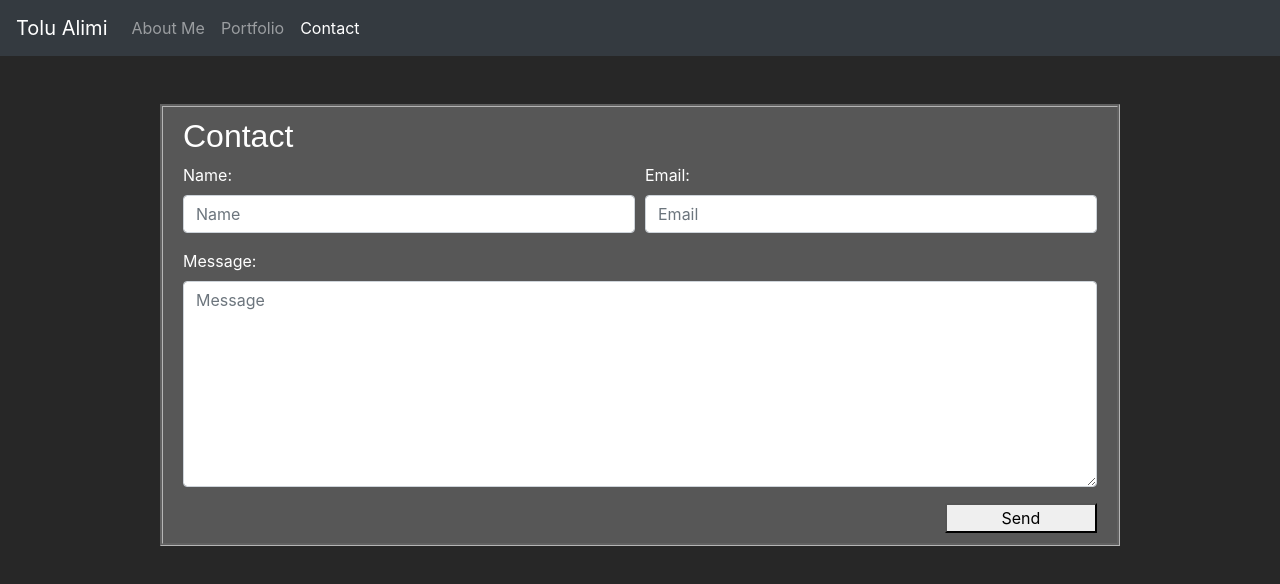
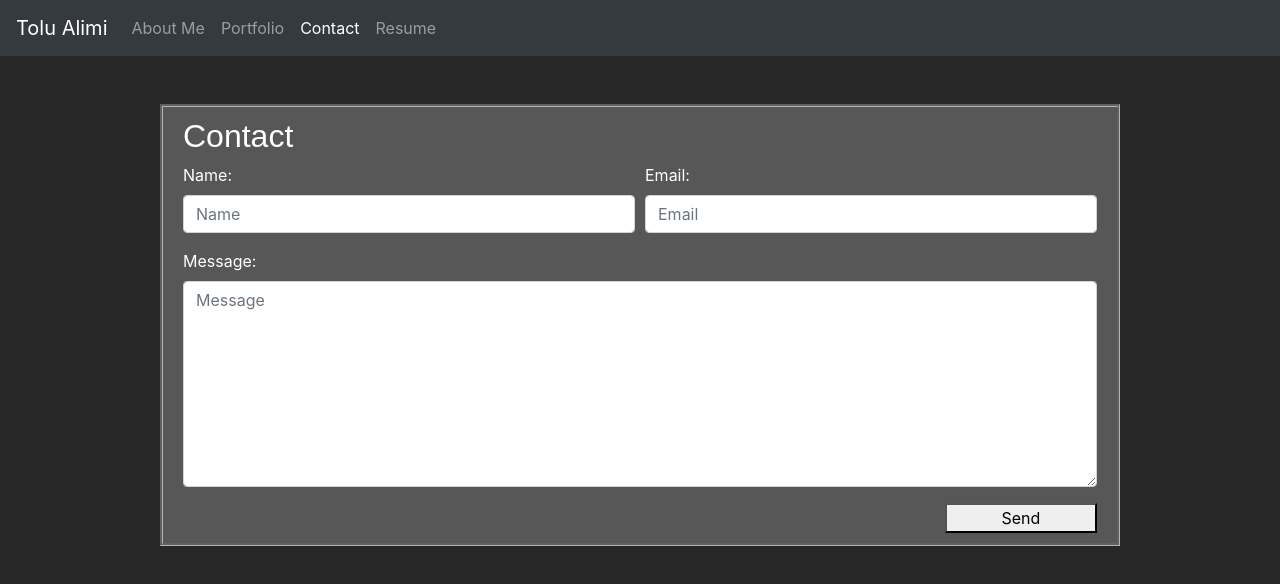
Before and after one commit to ta05/ta05.github.io, a plain HTML site: page Tolu-Bio/contact.html in a window 1280 px wide. Drawn offline with nearby package versions, Linux system fonts and the light colour scheme.

Commit message:
Added resume to directory. Link to resume added to nav bar

```diff
--- a/Tolu-Bio/contact.html
+++ b/Tolu-Bio/contact.html
@@ -31,6 +31,7 @@
             <a class="nav-item nav-link" href="./index.html">About Me</a>
             <a class="nav-item nav-link" href="./portfolio.html">Portfolio</a>
             <a class="nav-item nav-link active" href="./contact.html">Contact<span class="sr-only">(current)</span></a>
+            <a class="nav-item nav-link" href="./assets/resume/resume.pdf" target="_blank">Resume</a>
             </div>
         </div>
     </nav>
```
Also changed, not shown: Tolu-Bio/index.html (+1 -0 lines), Tolu-Bio/portfolio.html (+1 -0 lines), 1 other file.
